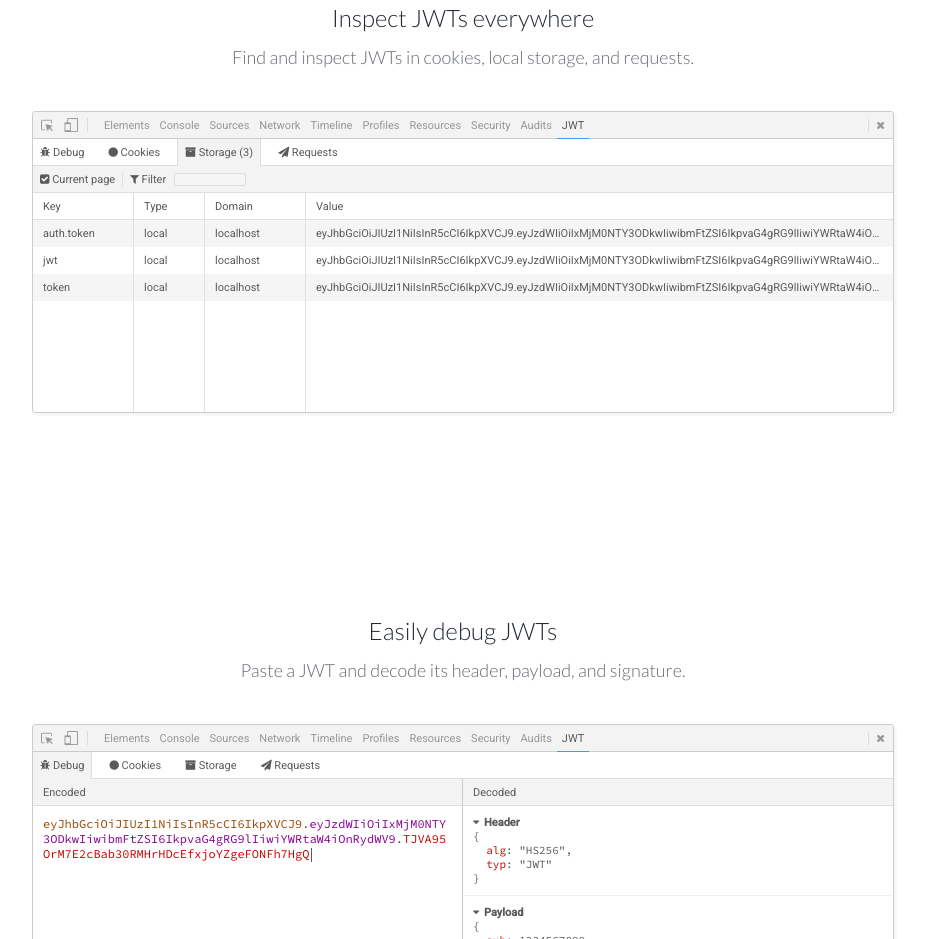
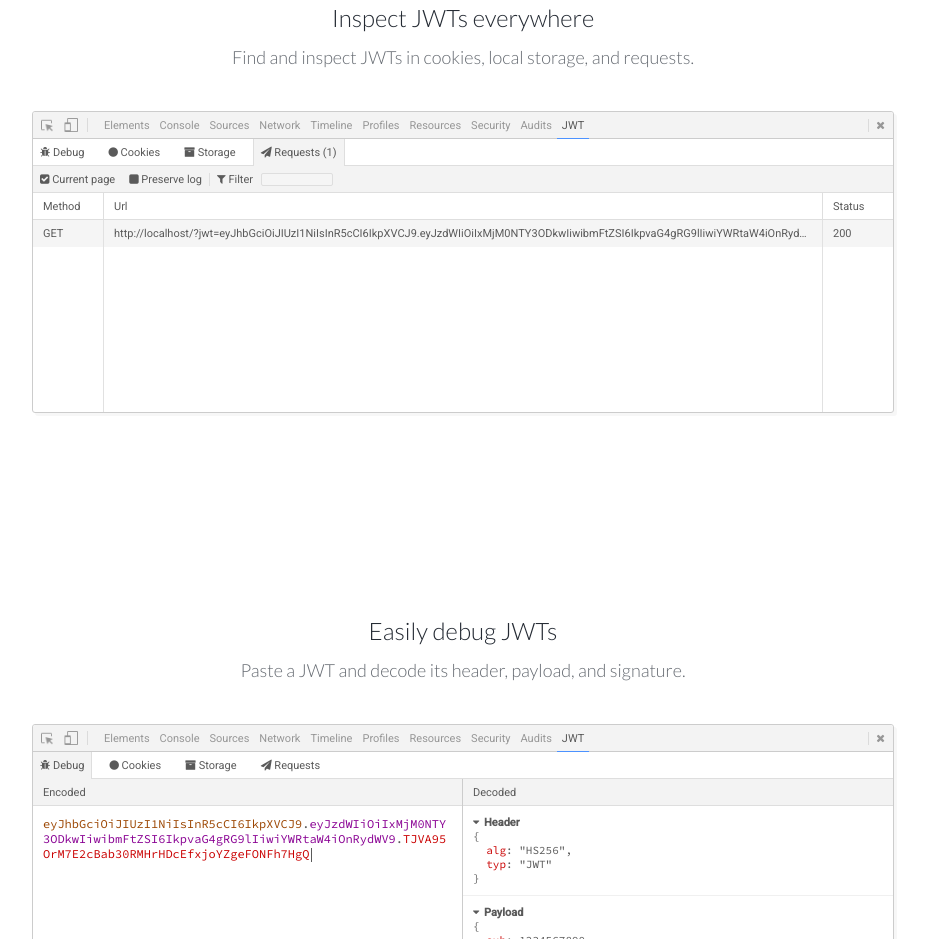
Before and after one commit to jdrew1303/jwt-inspector-website, a website: page src/index.html in a window 1280 px wide. Shown: the part 1009-1948 px from the top of the page, without its empty margins (177-1102 px from the left). Drawn offline with Linux system fonts and the light colour scheme.

Commit message:
change selected tab from Storage to Requests

```diff
--- a/src/css/styles.css
+++ b/src/css/styles.css
@@ -393,13 +393,14 @@ code {
 }
 .devtools-filters > li {
   float: left;
-  border-left: 1px solid #dedede;
   padding-left: 7px;
   padding-right: 7px;
 }
 .devtools-filters > li:first-child {
-  border-left: none;
   padding-left: 0;
+}
+.devtools-filters > li:last-child {
+  border-left: 1px solid #dedede;
 }
 .devtools .text-placeholder {
   display: inline-block;
@@ -450,6 +451,9 @@ code {
 .devtools-table th:nth-child(1) { width: 80px; }
 .devtools-table th:nth-child(2) { width: 50px; }
 .devtools-table th:nth-child(3) { width: 80px; }
+.devtools-table.jwt-requests th:nth-child(1) { width: 50px; }
+.devtools-table.jwt-requests th:nth-child(2) { width: auto; }
+.devtools-table.jwt-requests th:nth-child(3) { width: 50px; }
 .devtools-table > tbody > tr {
   background: white;
 }
--- a/src/index.html
+++ b/src/index.html
@@ -201,13 +201,13 @@
               <i class="fa fa-circle" aria-hidden="true"></i>
               <span>Cookies</span>
             </li>
+            <li>
+              <i class="fa fa-archive" aria-hidden="true"></i>
+              <span>Storage</span>
+            </li>
             <li class="selected">
-              <i class="fa fa-archive" aria-hidden="true"></i>
-              <span>Storage (3)</span>
-            </li>
-            <li>
               <i class="fa fa-paper-plane" aria-hidden="true"></i>
-              <span>Requests</span>
+              <span>Requests (1)</span>
             </li>
           </ul>
           <ul class="devtools-filters">
@@ -216,38 +216,28 @@
               <span>Current page</span>
             </li>
             <li>
+              <i class="fa fa-square" aria-hidden="true"></i>
+              <span>Preserve log</span>
+            </li>
+            <li>
               <i class="fa fa-filter" aria-hidden="true"></i>
               <span>Filter</span>
               <span class="text-placeholder"></span>
             </li>
           </ul>
-          <table class="devtools-table">
+          <table class="devtools-table jwt-requests">
             <thead>
               <tr>
-                <th>Key</th>
-                <th>Type</th>
-                <th>Domain</th>
-                <th>Value</th>
+                <th>Method</th>
+                <th>Url</th>
+                <th>Status</th>
               </tr>
             </thead>
             <tbody>
               <tr>
-                <td>auth.token</td>
-                <td>local</td>
-                <td>localhost</td>
-                <td>eyJhbGciOiJIUzI1NiIsInR5cCI6IkpXVCJ9.eyJzdWIiOiIxMjM0NTY3ODkwIiwibmFtZSI6IkpvaG4gRG9lIiwiYWRtaW4iOnRydWV9.TJVA95OrM7E2cBab30RMHrHDcEfxjoYZgeFONFh7HgQ</td>
-              </tr>
-              <tr>
-                <td>jwt</td>
-                <td>local</td>
-                <td>localhost</td>
-                <td>eyJhbGciOiJIUzI1NiIsInR5cCI6IkpXVCJ9.eyJzdWIiOiIxMjM0NTY3ODkwIiwibmFtZSI6IkpvaG4gRG9lIiwiYWRtaW4iOnRydWV9.TJVA95OrM7E2cBab30RMHrHDcEfxjoYZgeFONFh7HgQ</td>
-              </tr>
-              <tr>
-                <td>token</td>
-                <td>local</td>
-                <td>localhost</td>
-                <td>eyJhbGciOiJIUzI1NiIsInR5cCI6IkpXVCJ9.eyJzdWIiOiIxMjM0NTY3ODkwIiwibmFtZSI6IkpvaG4gRG9lIiwiYWRtaW4iOnRydWV9.TJVA95OrM7E2cBab30RMHrHDcEfxjoYZgeFONFh7HgQ</td>
+                <td>GET</td>
+                <td>http://localhost/?jwt=eyJhbGciOiJIUzI1NiIsInR5cCI6IkpXVCJ9.eyJzdWIiOiIxMjM0NTY3ODkwIiwibmFtZSI6IkpvaG4gRG9lIiwiYWRtaW4iOnRydWV9.TJVA95OrM7E2cBab30RMHrHDcEfxjoYZgeFONFh7HgQ</td>
+                <td>200</td>
               </tr>
             </tbody>
           </table>
```
